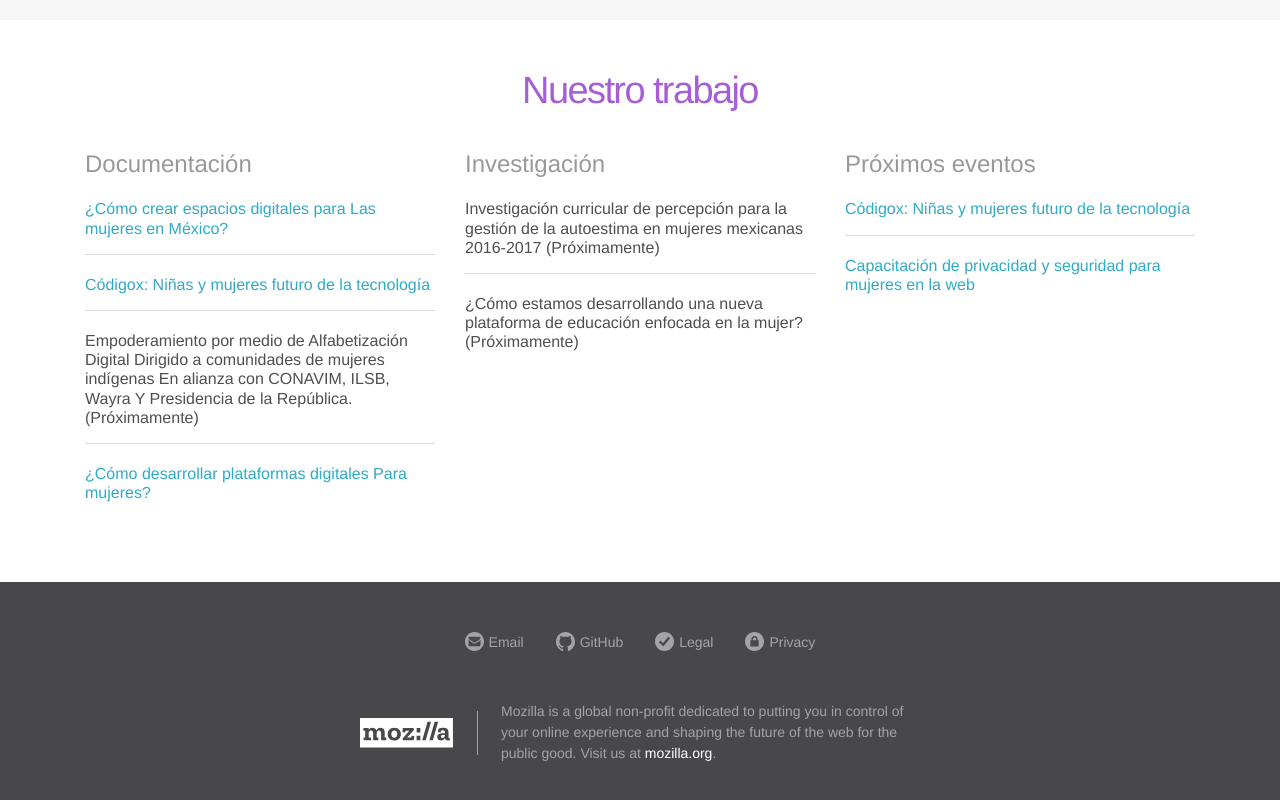
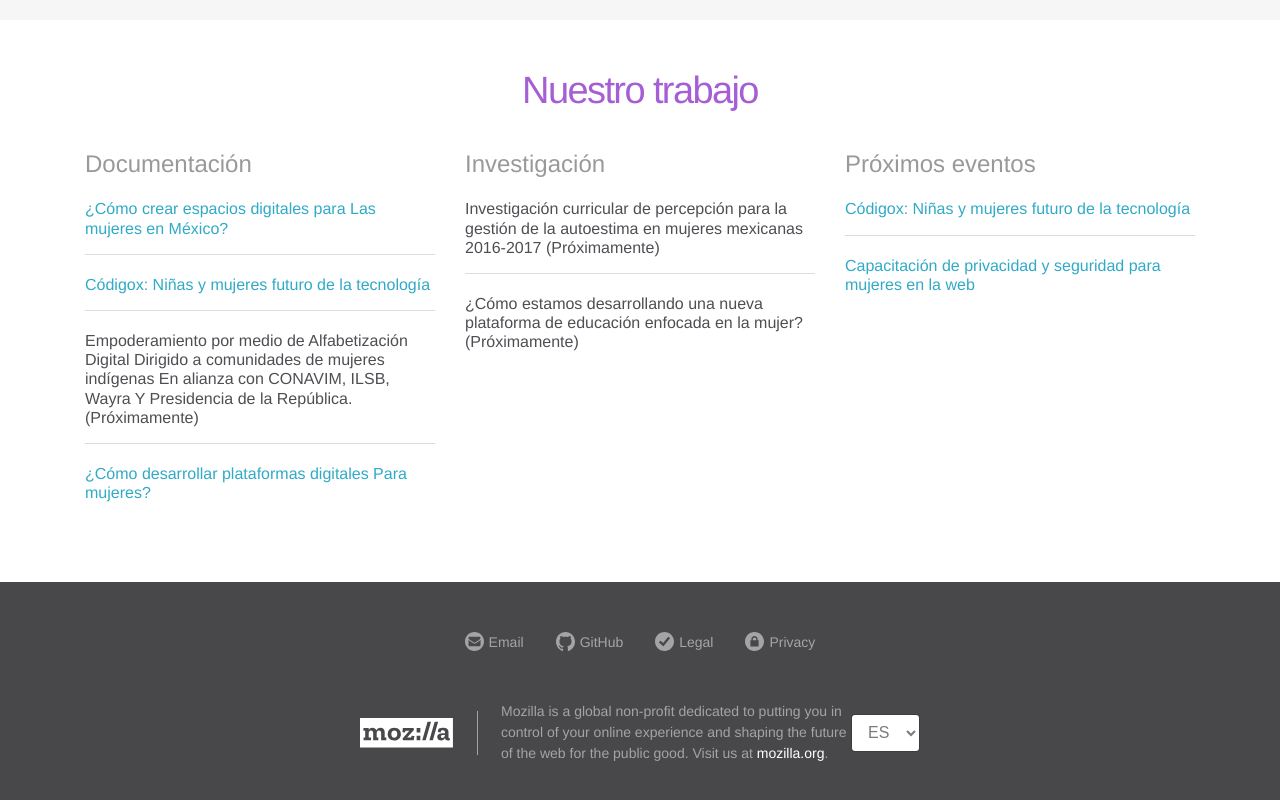
Before and after one commit to elidron/womenobservatory, a plain HTML site: page en.html in a window 1280 px wide. Shown: the part 2049-2849 px from the top of the page. Drawn offline with Linux system fonts and the light colour scheme; a web font is replaced by a local one.

Commit message:
Update form languages

```diff
--- a/en.html
+++ b/en.html
@@ -102,6 +102,11 @@
       <div class="org-info mozilla">
         <div class="logo-container"><a class="logo" href="https://mozilla.org"></a></div>
         <p>Mozilla is a global non-profit dedicated to putting you in control of your online experience and shaping the future of the web for the public good. Visit us at <a href="https://mozilla.org">mozilla.org</a>.</p>
+        <div class="post-languages">
+            <form id="lang_form" method="get" action="#">
+                 <select id="page-language-select" name="lang" class="form-control" onchange="this.options[this.selectedIndex].value &amp;&amp; (window.location = this.options[this.selectedIndex].value);" style="width: auto;">ES<option value="https://elidron.github.io/womenobservatory/" lang="es" selected="">ES</option>
+                   EN<option value="https://elidron.github.io/womenobservatory/en.html" lang="en">EN</option>
+          </form>
       </div>
     </div>
   </footer>
```
